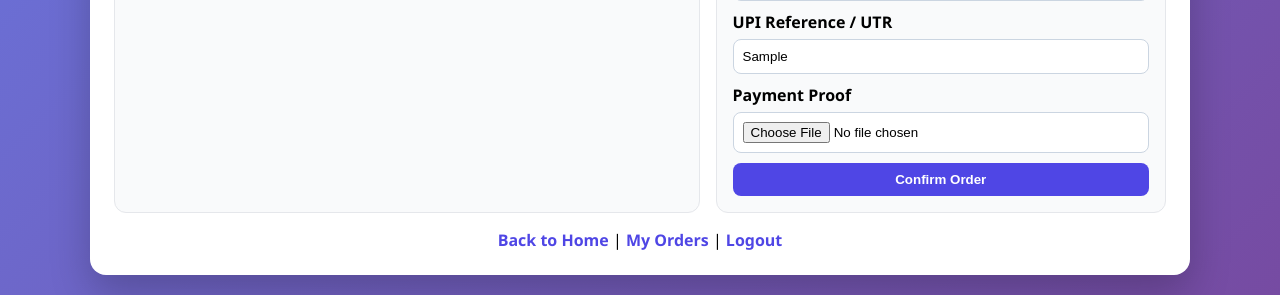
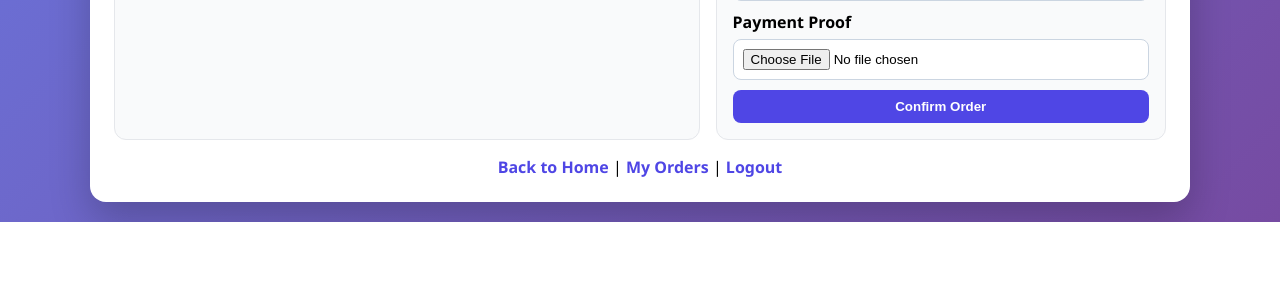
Before and after one commit to rashmimalikarjun/Order-management-system, a Flask app: template templates/order.html in a window 1280 px wide. Shown: the part 731-1026 px from the top of the page. After the commit the page ends 953 px from the top, so only its background shows below. Run offline with Flask 3, Linux system fonts and the light colour scheme; the template is opened without the code that fills it: most values are stand-ins (such as "Sample title", 1, 10 or a date in 2020).

Commit message:
Update order.html

```diff
--- a/templates/order.html
+++ b/templates/order.html
@@ -136,7 +136,7 @@
         {% if error == 'empty_cart' %}
             <div class="alert">Your cart is empty. Add at least one menu item.</div>
         {% elif error == 'upi_reference_required' %}
-            <div class="alert">For UPI payment, enter the UPI reference or upload payment proof. Or switch payment mode to Cash.</div>
+            <div class="alert">For UPI payment, upload payment proof. Or switch payment mode to Cash.</div>
         {% elif error == 'stock_unavailable' %}
             <div class="alert">Some items are out of stock or quantity is too high. Please review cart quantities.</div>
         {% elif error == 'contact_required' %}
@@ -224,8 +224,6 @@
                                     <a href="{{ upi_link }}">Open UPI Payment Link</a>
                                 </p>
                             </div>
-                            <label for="payment_reference" style="margin-top:10px;"><strong>UPI Reference / UTR</strong></label>
-                            <input id="payment_reference" name="payment_reference" type="text" placeholder="Enter payment reference if paid now" value="{{ payment_reference or '' }}">
                             <label for="payment_proof" style="margin-top:10px;"><strong>Payment Proof</strong></label>
                             <input id="payment_proof" name="payment_proof" type="file" accept=".png,.jpg,.jpeg,.webp,.pdf" style="width:100%; padding:9px; border:1px solid #cbd5e1; border-radius:8px; margin-top:6px; background:#fff;">
                             <button type="submit" style="margin-top:10px; width:100%;">Confirm Order</button>
@@ -246,10 +244,9 @@
 <script>
     (function () {
         var paymentMode = document.getElementById("payment_mode");
-        var paymentReference = document.getElementById("payment_reference");
         var paymentProof = document.getElementById("payment_proof");
         var contactNumber = document.getElementById("contact_number");
-        if (!paymentMode || !paymentReference || !paymentProof) return;
+        if (!paymentMode || !paymentProof) return;
 
         if (contactNumber) {
             contactNumber.addEventListener("input", function () {
@@ -264,13 +261,8 @@
 
         function syncPaymentInputs() {
             var isUpi = paymentMode.value === "upi";
-            paymentReference.disabled = !isUpi;
             paymentProof.disabled = !isUpi;
-            paymentReference.placeholder = isUpi
-                ? "Enter reference, or upload proof below"
-                : "Not needed for cash payment";
             if (!isUpi) {
-                paymentReference.value = "";
                 paymentProof.value = "";
             }
         }
```
